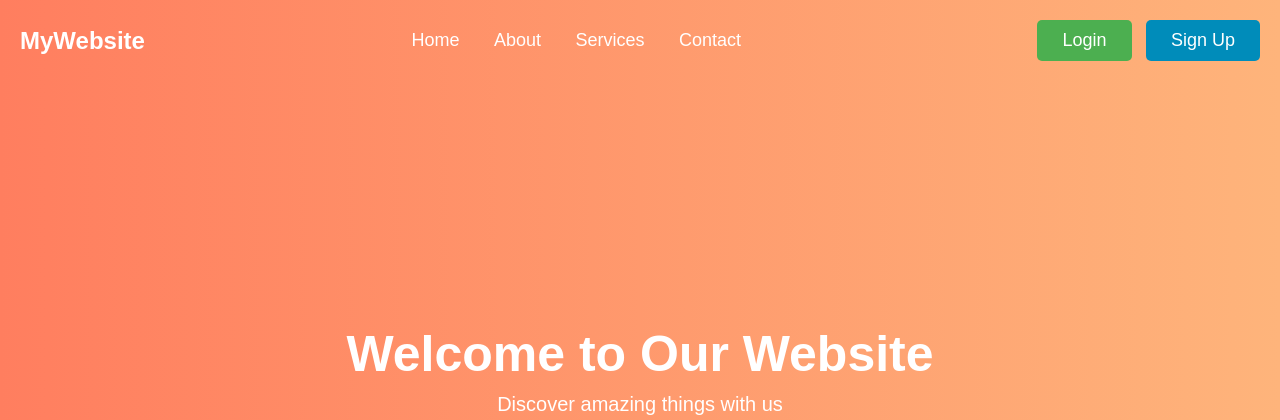
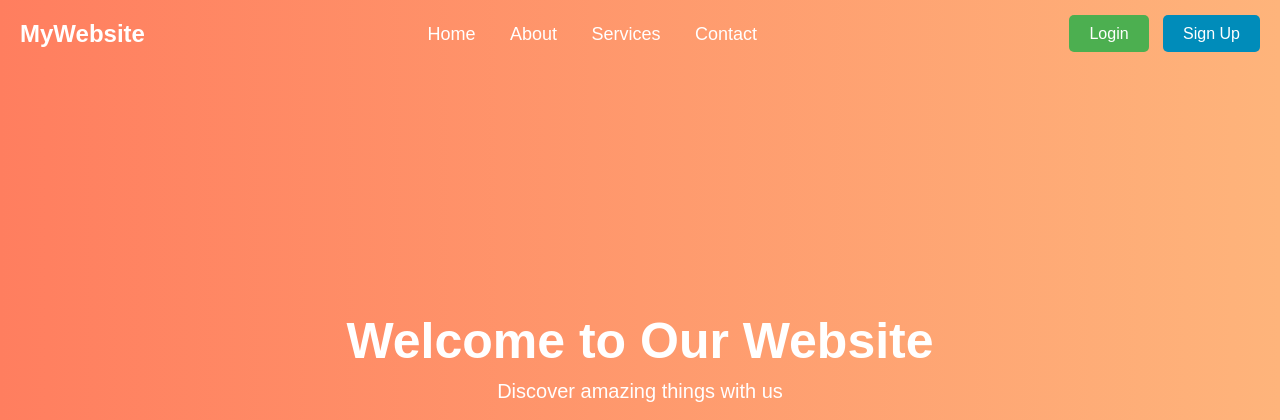
Before and after one commit to Hardik-Mehta-Python/user_authentication, a Django app: page / in a window 1280 px wide. Shown: the top 420 px of the page. Run offline with Django 5.2, Linux system fonts and the light colour scheme.

Commit message:
login and signup button

```diff
--- a/user_login/templates/index.html
+++ b/user_login/templates/index.html
@@ -35,11 +35,18 @@
         .auth-buttons {
             margin-left: 20px;
         }
-        .auth-buttons .btn {
+        .auth-buttons a {
             margin-left: 10px;
+            padding: 10px 20px;
+            font-size: 16px;
+            color: white;
+            text-decoration: none;
+            border-radius: 5px;
+        }
+        .auth-buttons .login {
             background: #4CAF50;
         }
-        .auth-buttons .btn.signup {
+        .auth-buttons .signup {
             background: #008CBA;
         }
         .hero {
@@ -83,8 +90,8 @@
             <a href="#">Contact</a>
         </nav>
         <div class="auth-buttons">
-            <button class="btn login">Login</button>
-            <button class="btn signup">Sign Up</button>
+            <a href="/login" class="login">Login</a>
+            <a href="/signup" class="signup">Sign Up</a>
         </div>
     </header>
     <section class="hero">
```
